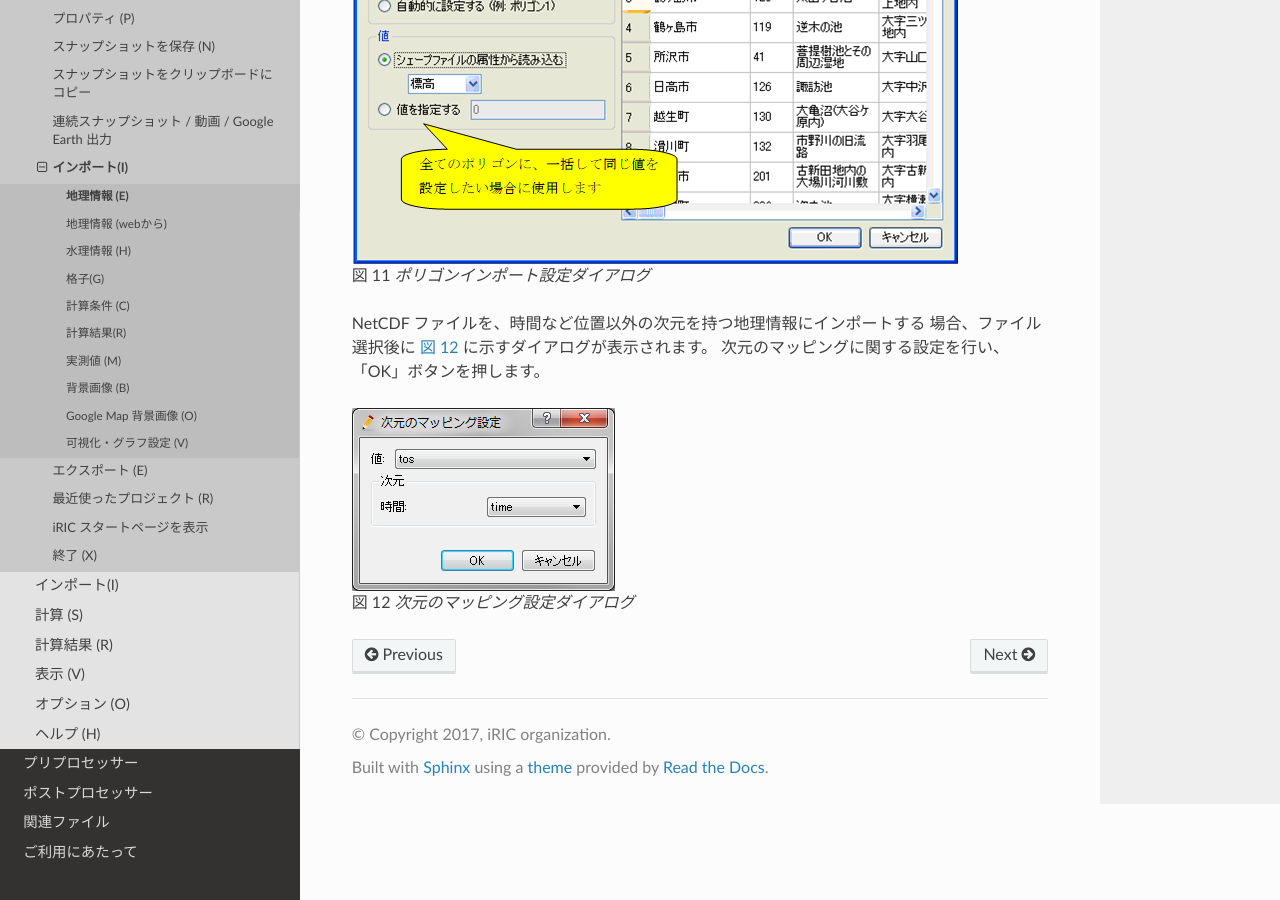
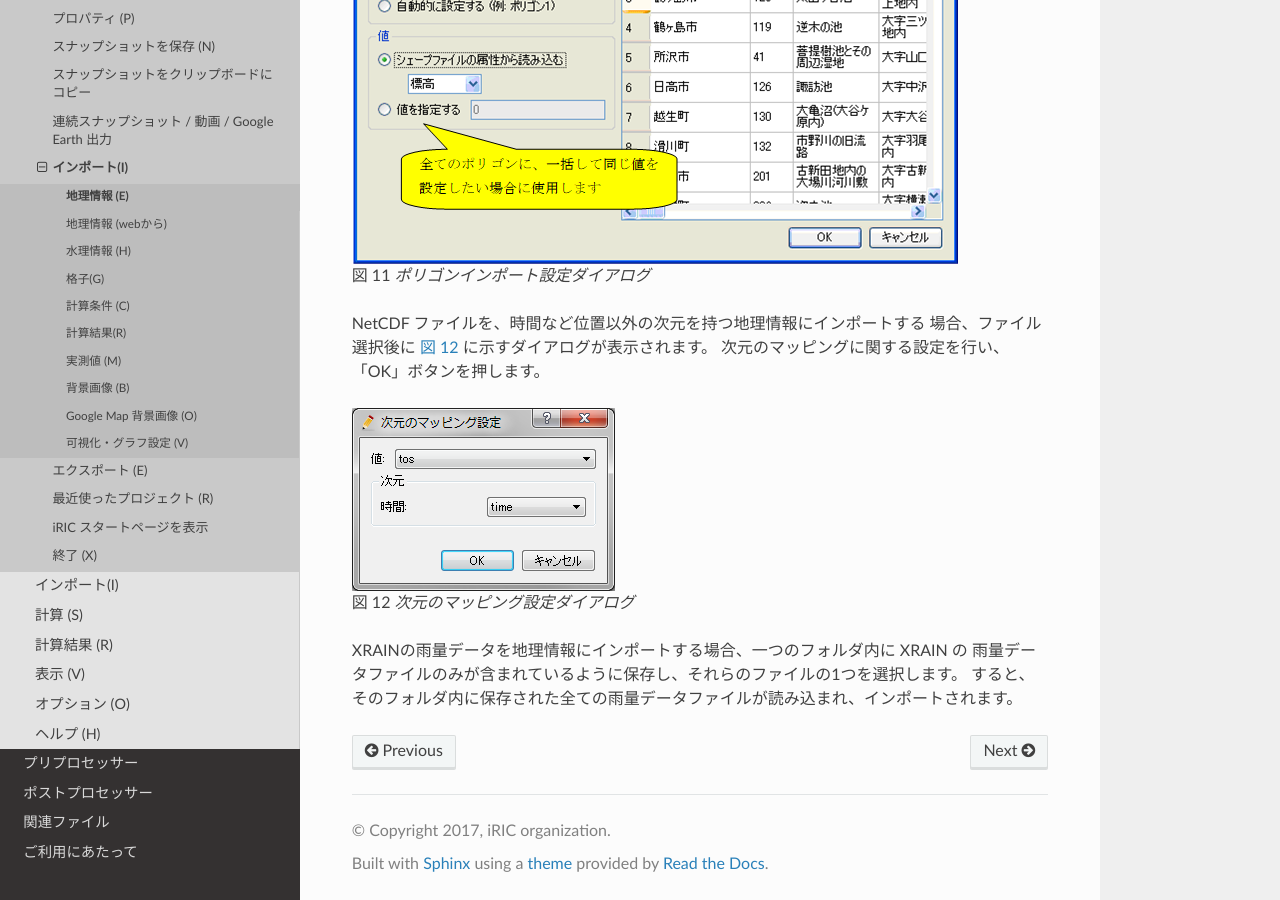
Before and after one commit to i-RIC/gui_user_manual, a Sphinx documentation site: the page built from source/03/03_09_01_geographic_data.rst, in a window 1280 px wide and 900 px high, scrolled down 1930 px. Built offline with Sphinx 7.4.7 and the Read the Docs theme 2.0.0, drawn with Linux system fonts in a browser that asks for light colours.

Commit message:
Description about importing XRAIN rainfall data is added.

```diff
--- a/source/03/03_09_01_geographic_data.rst
+++ b/source/03/03_09_01_geographic_data.rst
@@ -58,3 +58,7 @@ NetCDF ファイルを、時間など位置以外の次元を持つ地理情報
 .. figure:: images/netcdf_import_setting_dialog.png
 
    次元のマッピング設定ダイアログ
+
+XRAINの雨量データを地理情報にインポートする場合、一つのフォルダ内に XRAIN の
+雨量データファイルのみが含まれているように保存し、それらのファイルの1つを選択します。
+すると、そのフォルダ内に保存された全ての雨量データファイルが読み込まれ、インポートされます。
```
